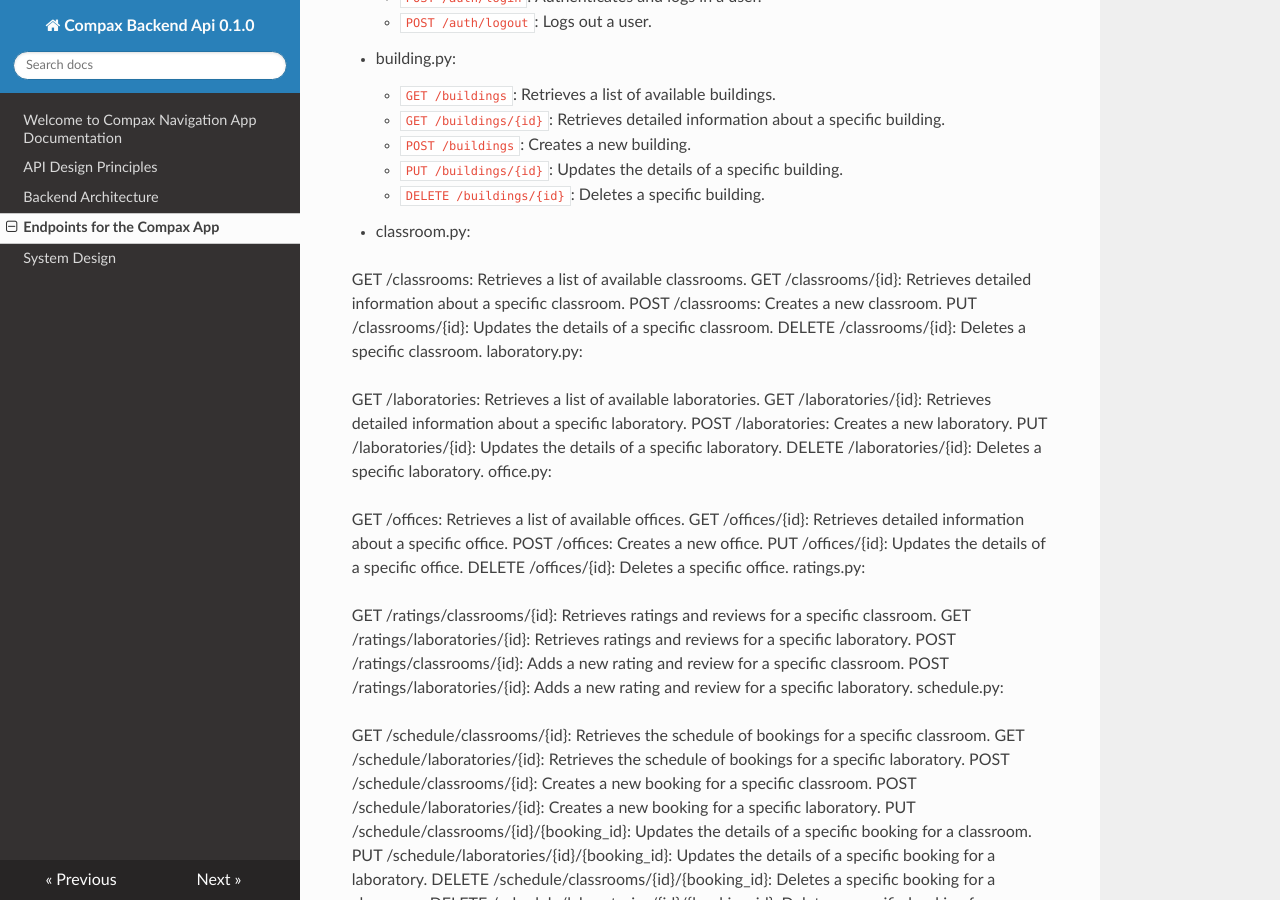
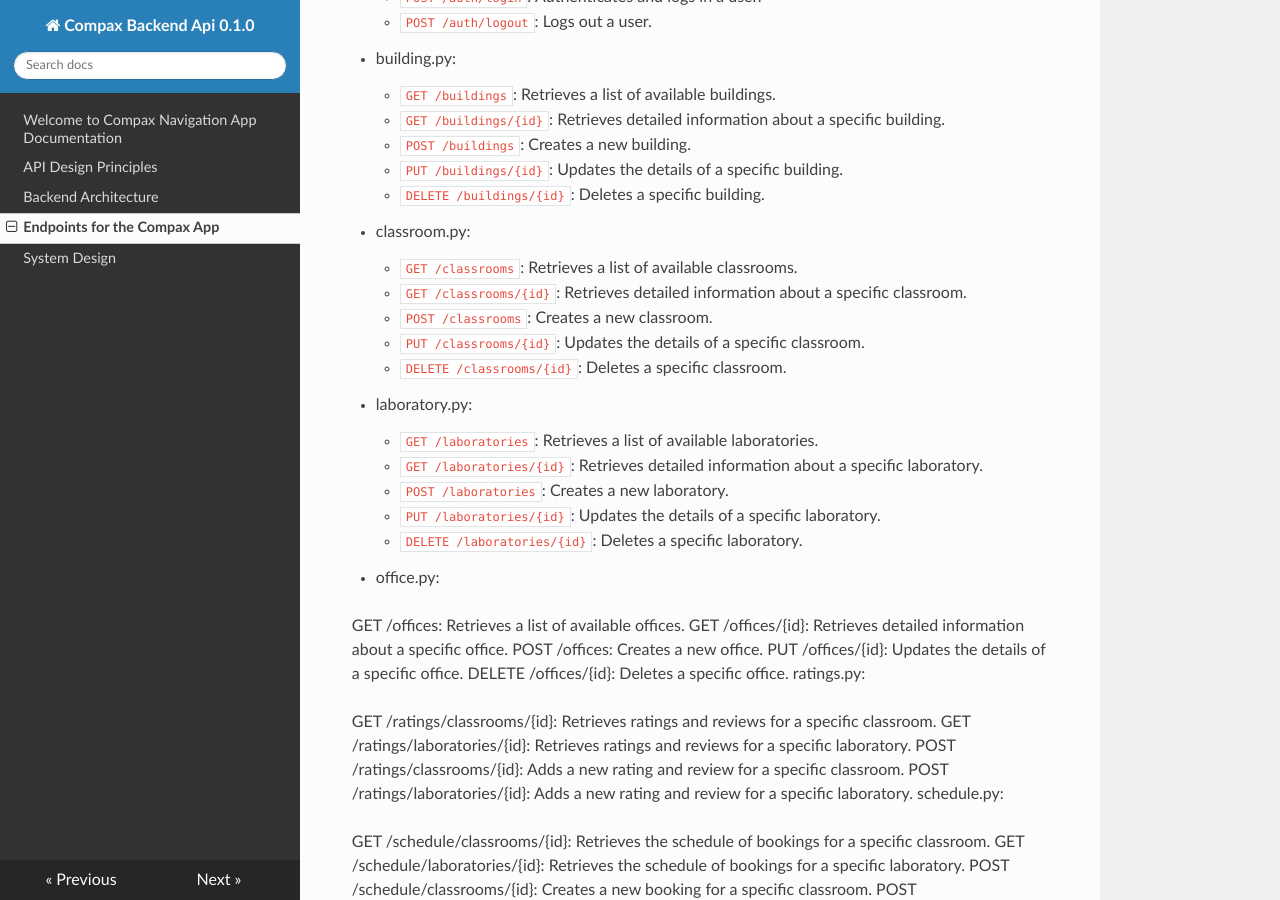
Before and after one commit to TEAMX-HUB/Compax-docs, an MkDocs documentation site: the page built from docs/endpoints.md, in a window 1280 px wide and 900 px high, scrolled down 407 px. Built offline with MkDocs 1.6.1, drawn with Linux system fonts in a browser that asks for light colours; nearby versions of some CDN libraries.

```diff
--- a/docs/endpoints.md
+++ b/docs/endpoints.md
@@ -24,19 +24,21 @@ Based on the provided Python files, here are the updated endpoints for the Compa
 
 - classroom.py:
 
-GET /classrooms: Retrieves a list of available classrooms.
-GET /classrooms/{id}: Retrieves detailed information about a specific classroom.
-POST /classrooms: Creates a new classroom.
-PUT /classrooms/{id}: Updates the details of a specific classroom.
-DELETE /classrooms/{id}: Deletes a specific classroom.
-laboratory.py:
+    - `GET /classrooms`: Retrieves a list of available classrooms.
+    - `GET /classrooms/{id}`: Retrieves detailed information about a specific classroom.
+    - `POST /classrooms`: Creates a new classroom.
+    - `PUT /classrooms/{id}`: Updates the details of a specific classroom.
+    - `DELETE /classrooms/{id}`: Deletes a specific classroom.
 
-GET /laboratories: Retrieves a list of available laboratories.
-GET /laboratories/{id}: Retrieves detailed information about a specific laboratory.
-POST /laboratories: Creates a new laboratory.
-PUT /laboratories/{id}: Updates the details of a specific laboratory.
-DELETE /laboratories/{id}: Deletes a specific laboratory.
-office.py:
+- laboratory.py:
+
+    - `GET /laboratories`: Retrieves a list of available laboratories.
+    - `GET /laboratories/{id}`: Retrieves detailed information about a specific laboratory.
+    - `POST /laboratories`: Creates a new laboratory.
+    - `PUT /laboratories/{id}`: Updates the details of a specific laboratory.
+    - `DELETE /laboratories/{id}`: Deletes a specific laboratory.
+
+- office.py:
 
 GET /offices: Retrieves a list of available offices.
 GET /offices/{id}: Retrieves detailed information about a specific office.
```
